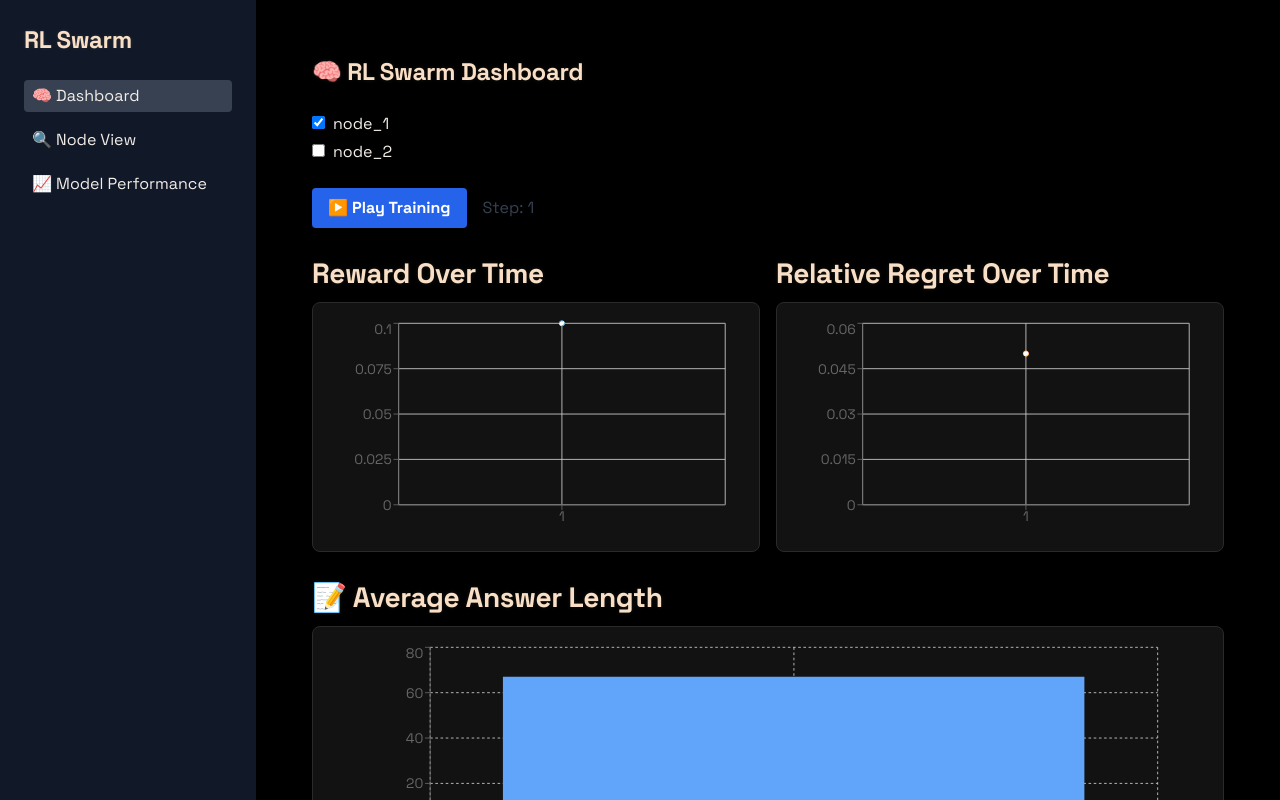
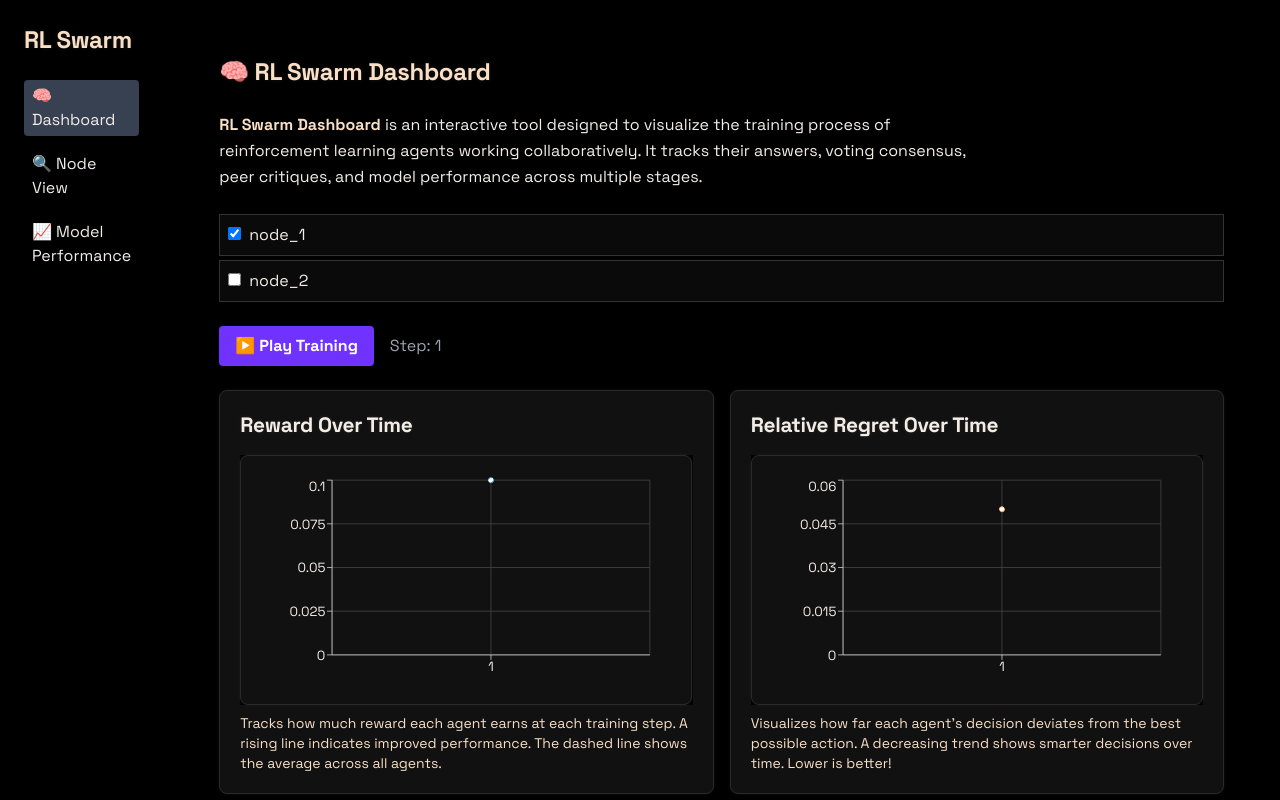
Before and after one commit to maahiarahman/rl-swarm-dashboard, a React (Create React App) app: page / in a window 1280 px wide. Shown: the top 800 px of the page. Built offline with nearby package versions, Linux system fonts and the light colour scheme.

Commit message:
App.css RewardChart RegretChart AnswerLengthChart

```diff
--- a/src/App.css
+++ b/src/App.css
@@ -3,11 +3,11 @@
 body {
   font-family: 'Space Grotesk', sans-serif;
   background-color: #000000;
-  color: #f3ede8; /* accessible light cream */
+  color: #f3ede8;
   margin: 0;
 }
 
-/* Global text settings */
+/* Universal Text */
 * {
   font-family: 'Space Grotesk', sans-serif;
   color: #f3ede8;
@@ -16,19 +16,22 @@ body {
 /* Headings */
 h1, h2, h3 {
   font-weight: 700;
-  color: #f8dfc6; /* gensyn pastel pink */
+  color: #f8dfc6;
   text-shadow: 0 0 4px rgba(248, 223, 198, 0.1);
   letter-spacing: -0.015em;
 }
-h1 {
-  font-size: 2.5rem;
+h1 { font-size: 2.5rem; }
+h2 { font-size: 1.75rem; }
+.card h2 {
+  font-size: 1.3rem;
+  color: #f8dfc6;
+  margin-bottom: 1rem;
 }
-h2 {
-  font-size: 1.75rem;
-}
+
+/* App Layout */
 .app-container {
   display: flex;
-  background-color: #000; /* Main app background */
+  background-color: #000;
 }
 main {
   padding: 2rem;
@@ -39,8 +42,8 @@ main {
 
 /* Sidebar */
 .sidebar {
-  background-color: #0a0a0a; /* slightly lighter than full black */
-  border-right: 1px solid #ffffff1a;
+  background-color: #2d2d2d;
+  border-right: 1px solid #c6bbbb1a;
   padding: 1.5rem;
   min-height: 100vh;
 }
@@ -67,57 +70,93 @@ main {
   border-left: 3px solid #fff;
 }
 
-/* Main layout wrapper */
-.app-container {
-  display: flex;
-  background-color: #000000;
-}
-main {
-  padding: 2rem;
-  flex-grow: 1;
-  background-color: #000000;
-}
-
 /* Buttons */
-button {
+button, .btn {
   font-weight: 600;
   font-family: 'Space Grotesk', sans-serif;
   background-color: #7032ff;
-  color: white;
+  color: #f3ede8;
   padding: 0.5rem 1rem;
   border-radius: 0.375rem;
   transition: background 0.3s ease;
   border: none;
 }
-button:hover {
+button:hover, .btn:hover {
   background-color: #965eff;
 }
 
-/* Chart Containers + Cards */
-.card, .recharts-wrapper {
-  background-color: #121212;
+/* Tooltips */
+.recharts-tooltip-wrapper,
+.recharts-default-tooltip {
+  background-color: #000 !important;
+  color: #f3ede8 !important;
+  border: 1px solid #2a2a2a !important;
+  padding: 0.5rem !important;
+}
+.recharts-tooltip-label {
+  color: #f8dfc6 !important;
+}
+.recharts-tooltip-item {
+  color: #f3ede8 !important;
+}
+
+/* Recharts Axis Text */
+.recharts-cartesian-axis-tick-value {
+  fill: #f3ede8 !important;
+}
+.recharts-layer .recharts-text {
+  fill: #f3ede8 !important;
+}
+
+/* Cards and Chart Panels */
+.card,
+.recharts-wrapper,
+.answer-card,
+.consensus-card,
+.prompt-card,
+.critique-card {
+  background-color: #111 !important;
   border: 1px solid #2a2a2a;
   border-radius: 0.5rem;
-  padding: 1rem;
+  padding: 1.25rem;
   margin-bottom: 1.5rem;
-  box-shadow: 0 2px 8px #00000070;
+  box-shadow: 0 0 4px rgba(255, 255, 255, 0.05);
+  color: #f3ede8;
 }
 
-/* Tooltip */
-.recharts-tooltip-wrapper {
-  background-color: #000 !important;
+/* Fix ALL inner text */
+.card *,
+.answer-card *,
+.consensus-card *,
+.prompt-card *,
+.critique-card * {
+  color: #f3ede8 !important;
+}
+
+/* Emphasis */
+strong {
+  color: #f8dfc6;
+  font-weight: 600;
+}
+
+/* Correct label */
+.correct-answer {
+  color: #10b981;
+  font-weight: 600;
+}
+
+/* Chart captions, small print */
+.card p,
+.card small,
+.caption,
+.text-sm {
   color: #f8dfc6 !important;
 }
 
-/* Labels, Inputs */
-label, input, select {
-  color: #f3ede8;
-}
-
-/* Table */
+/* Tables */
 table {
   width: 100%;
-  background-color: #111;
+  background-color: #0e0e0e !important;
   color: #f3ede8;
   border-collapse: collapse;
 }
@@ -131,66 +170,37 @@ td, th {
 tr:nth-child(even) {
   background-color: #151515;
 }
-/* Answer Cards */
-.answer-card, .consensus-card {
-  background-color: #111; /* soft black for visibility */
-  border: 1px solid #2a2a2a;
-  border-radius: 0.5rem;
-  padding: 1.25rem;
-  margin-bottom: 1.5rem;
-  box-shadow: 0 0 4px rgba(255, 255, 255, 0.05);
-  color: #f3ede8;
+tr:hover {
+  background-color: #1e1e1e;
 }
 
-/* Inside each card, text contrast */
-.answer-card p,
-.consensus-card p,
-.answer-card span,
-.consensus-card span {
-  color: #ddd;
+/* Inputs & Labels */
+label, input, select {
+  color: #f3ede8;
+  background-color: #0a0a0a;
+  border: 1px solid #333;
+  padding: 0.5rem;
 }
 
-/* Optional: success checkmark */
-.correct-answer {
-  color: #10b981;
-  font-weight: 600;
+/* Links */
+a {
+  color: #f3ede8;
+  text-decoration: none;
 }
-/* Fix washed-out prompt & consensus cards */
-.prompt-card,
-.consensus-card {
-  background-color: #111111; /* match rest of app */
-  color: #f3ede8;
-  border: 1px solid #2a2a2a;
-  padding: 1.25rem;
-  border-radius: 0.5rem;
-  margin-bottom: 1.5rem;
-  box-shadow: 0 0 4px rgba(255, 255, 255, 0.05);
+a:hover {
+  color: #f8dfc6;
+  text-decoration: underline;
 }
 
-/* Improve nested text inside */
-.prompt-card p,
-.consensus-card p,
-.prompt-card span,
-.consensus-card span {
-  color: #f3ede8;
-  font-weight: 400;
+/* Captions below charts */
+.chart-caption {
+  font-size: 0.9rem;
+  color: #f8dfc6;
+  margin-top: 0.5rem;
 }
 
-/* Fix text contrast for emphasis */
-.prompt-card strong,
-.consensus-card strong {
-  color: #f8dfc6;
-  font-weight: 600;
+/* Reinforce containers */
+div, section, article, aside, .container, .box, .MuiPaper-root {
+  background-color: #000000 !important;
+  color: #f3ede8 !important;
 }
-
-/* Fix green label styling */
-.correct-answer {
-  color: #10b981;
-  font-weight: 600;
-}
-/* New chart addition styles */
-.card h2 {
-  font-size: 1.3rem;
-  color: #f8dfc6;
-  margin-bottom: 1rem;
-}
--- a/src/components/AnswerLengthChart.jsx
+++ b/src/components/AnswerLengthChart.jsx
@@ -1,5 +1,7 @@
 import React from 'react';
-import { BarChart, Bar, XAxis, YAxis, CartesianGrid, Tooltip, ResponsiveContainer } from 'recharts';
+import {
+  BarChart, Bar, XAxis, YAxis, CartesianGrid, Tooltip, ResponsiveContainer
+} from 'recharts';
 
 export default function AnswerLengthChart({ nodes, step }) {
   const chartData = nodes.map((node) => {
@@ -14,17 +16,20 @@ export default function AnswerLengthChart({ nodes, step }) {
   });
 
   return (
-    <div>
-      <h2 className="font-semibold mb-2">📝 Average Answer Length</h2>
+    <>
+      <h2 className="text-xl font-semibold text-[#f8dfc6] mb-2">📝 Average Answer Length</h2>
       <ResponsiveContainer width="100%" height={250}>
         <BarChart data={chartData}>
-          <CartesianGrid strokeDasharray="3 3" />
-          <XAxis dataKey="node" />
-          <YAxis />
+          <CartesianGrid strokeDasharray="3 3" stroke="#444" />
+          <XAxis dataKey="node" stroke="#ccc" />
+          <YAxis stroke="#ccc" />
           <Tooltip />
           <Bar dataKey="avgLength" fill="#60a5fa" />
         </BarChart>
       </ResponsiveContainer>
-    </div>
+      <p className="text-sm text-[#f8dfc6] mt-2">
+        Measures verbosity — useful for analyzing communication patterns between agents.
+      </p>
+    </>
   );
 }
--- a/src/components/Dashboard.jsx
+++ b/src/components/Dashboard.jsx
@@ -44,7 +44,13 @@ export default function Dashboard() {
 
   return (
     <div className="p-6 space-y-6">
-      <h1 className="text-2xl font-bold mb-4">🧠 RL Swarm Dashboard</h1>
+      <h1 className="text-2xl font-bold text-[#f8dfc6]">🧠 RL Swarm Dashboard</h1>
+
+      <div className="text-base max-w-3xl leading-relaxed text-gray-300">
+        <p>
+          <strong className="text-[#f8dfc6]">RL Swarm Dashboard</strong> is an interactive tool designed to visualize the training process of reinforcement learning agents working collaboratively. It tracks their answers, voting consensus, peer critiques, and model performance across multiple stages.
+        </p>
+      </div>
 
       <NodeSelector
         nodes={data.nodes}
@@ -55,28 +61,34 @@ export default function Dashboard() {
       <div className="flex items-center gap-4">
         <button
           onClick={() => setIsPlaying((prev) => !prev)}
-          className="bg-blue-600 text-white px-4 py-2 rounded hover:bg-blue-700"
+          className="bg-[#7032ff] text-white px-4 py-2 rounded hover:bg-[#965eff]"
         >
           {isPlaying ? '⏸ Pause' : '▶️ Play Training'}
         </button>
-        <span className="text-gray-700">Step: {step}</span>
+        <span className="text-gray-400">Step: {step}</span>
       </div>
 
       <div className="grid grid-cols-1 md:grid-cols-2 gap-4">
-        <RewardChart nodes={selectedNodes} step={step} />
-        <RegretChart nodes={selectedNodes} step={step} />
+        <div className="card">
+          <RewardChart nodes={selectedNodes} step={step} />
+        </div>
+        <div className="card">
+          <RegretChart nodes={selectedNodes} step={step} />
+        </div>
       </div>
 
-      <AnswerLengthChart nodes={selectedNodes} step={step} />
+      <div className="card">
+        <AnswerLengthChart nodes={selectedNodes} step={step} />
+      </div>
 
-      <div className="border-t pt-4 mt-4">
-        <h2 className="text-lg font-semibold mb-2">Explore Individual Nodes</h2>
+      <div className="border-t border-gray-700 pt-4 mt-4">
+        <h2 className="text-lg font-semibold text-[#f8dfc6] mb-2">Explore Individual Nodes</h2>
         <div className="flex flex-wrap gap-4">
           {data.nodes.map((node) => (
             <button
               key={node.node_id}
               onClick={() => navigate(`/node-view/${node.node_id}`)}
-              className="text-blue-600 underline text-sm"
+              className="bg-[#7032ff] text-white px-4 py-2 rounded hover:bg-[#965eff] text-sm"
             >
               View {node.node_id}
             </button>
--- a/src/components/RegretChart.jsx
+++ b/src/components/RegretChart.jsx
@@ -1,5 +1,7 @@
 import React from 'react';
-import { LineChart, Line, XAxis, YAxis, CartesianGrid, Tooltip, ResponsiveContainer } from 'recharts';
+import {
+  LineChart, Line, XAxis, YAxis, CartesianGrid, Tooltip, ResponsiveContainer
+} from 'recharts';
 
 export default function RegretChart({ nodes, step }) {
   const chartData = nodes[0]?.regret.map((_, i) => {
@@ -16,13 +18,13 @@ export default function RegretChart({ nodes, step }) {
   const slicedData = step ? chartData.slice(0, step) : chartData;
 
   return (
-    <div>
-      <h2 className="font-semibold mb-2">Relative Regret Over Time</h2>
+    <>
+      <h2 className="text-xl font-semibold text-[#f8dfc6] mb-2">Relative Regret Over Time</h2>
       <ResponsiveContainer width="100%" height={250}>
         <LineChart data={slicedData}>
-          <CartesianGrid stroke="#ccc" />
-          <XAxis dataKey="step" />
-          <YAxis />
+          <CartesianGrid stroke="#444" />
+          <XAxis dataKey="step" stroke="#ccc" />
+          <YAxis stroke="#ccc" />
           <Tooltip />
           {nodes.map((node) => (
             <Line
@@ -42,6 +44,9 @@ export default function RegretChart({ nodes, step }) {
           />
         </LineChart>
       </ResponsiveContainer>
-    </div>
+      <p className="text-sm text-[#f8dfc6] mt-2">
+        Visualizes how far each agent’s decision deviates from the best possible action. A decreasing trend shows smarter decisions over time. Lower is better!
+      </p>
+    </>
   );
 }
--- a/src/components/RewardChart.jsx
+++ b/src/components/RewardChart.jsx
@@ -1,5 +1,7 @@
 import React from 'react';
-import { LineChart, Line, XAxis, YAxis, CartesianGrid, Tooltip, ResponsiveContainer } from 'recharts';
+import {
+  LineChart, Line, XAxis, YAxis, CartesianGrid, Tooltip, ResponsiveContainer
+} from 'recharts';
 
 export default function RewardChart({ nodes, step }) {
   const chartData = nodes[0]?.rewards.map((_, i) => {
@@ -16,13 +18,13 @@ export default function RewardChart({ nodes, step }) {
   const slicedData = step ? chartData.slice(0, step) : chartData;
 
   return (
-    <div>
-      <h2 className="font-semibold mb-2">Reward Over Time</h2>
+    <>
+      <h2 className="text-xl font-semibold text-[#f8dfc6] mb-2">Reward Over Time</h2>
       <ResponsiveContainer width="100%" height={250}>
         <LineChart data={slicedData}>
-          <CartesianGrid stroke="#ccc" />
-          <XAxis dataKey="step" />
-          <YAxis />
+          <CartesianGrid stroke="#444" />
+          <XAxis dataKey="step" stroke="#ccc" />
+          <YAxis stroke="#ccc" />
           <Tooltip />
           {nodes.map((node) => (
             <Line
@@ -42,6 +44,9 @@ export default function RewardChart({ nodes, step }) {
           />
         </LineChart>
       </ResponsiveContainer>
-    </div>
+      <p className="text-sm text-[#f8dfc6] mt-2">
+        Tracks how much reward each agent earns at each training step. A rising line indicates improved performance. The dashed line shows the average across all agents.
+      </p>
+    </>
   );
 }
```
Also changed, not shown: src/pages/ModelPerformance.jsx (+32 -15 lines), src/pages/NodeView.jsx (+26 -13 lines).
